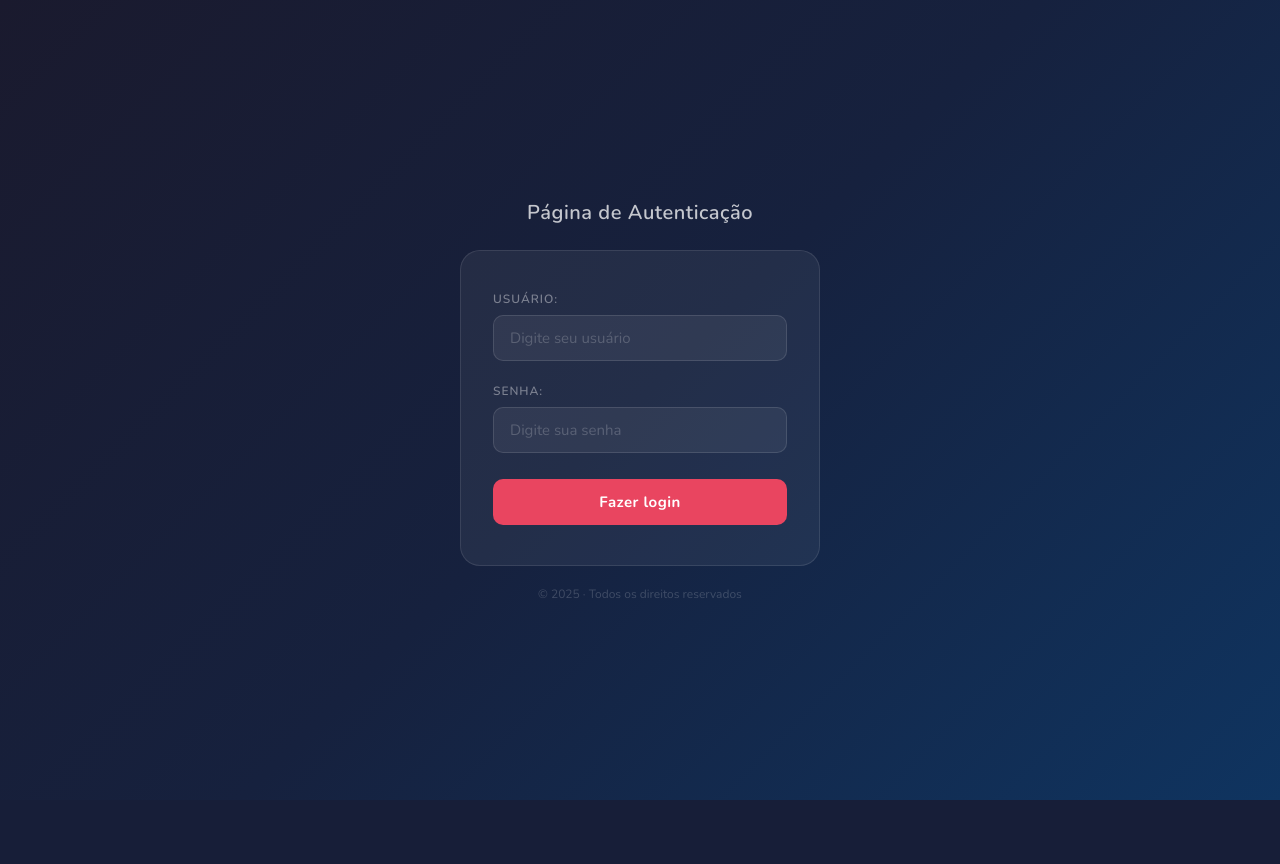
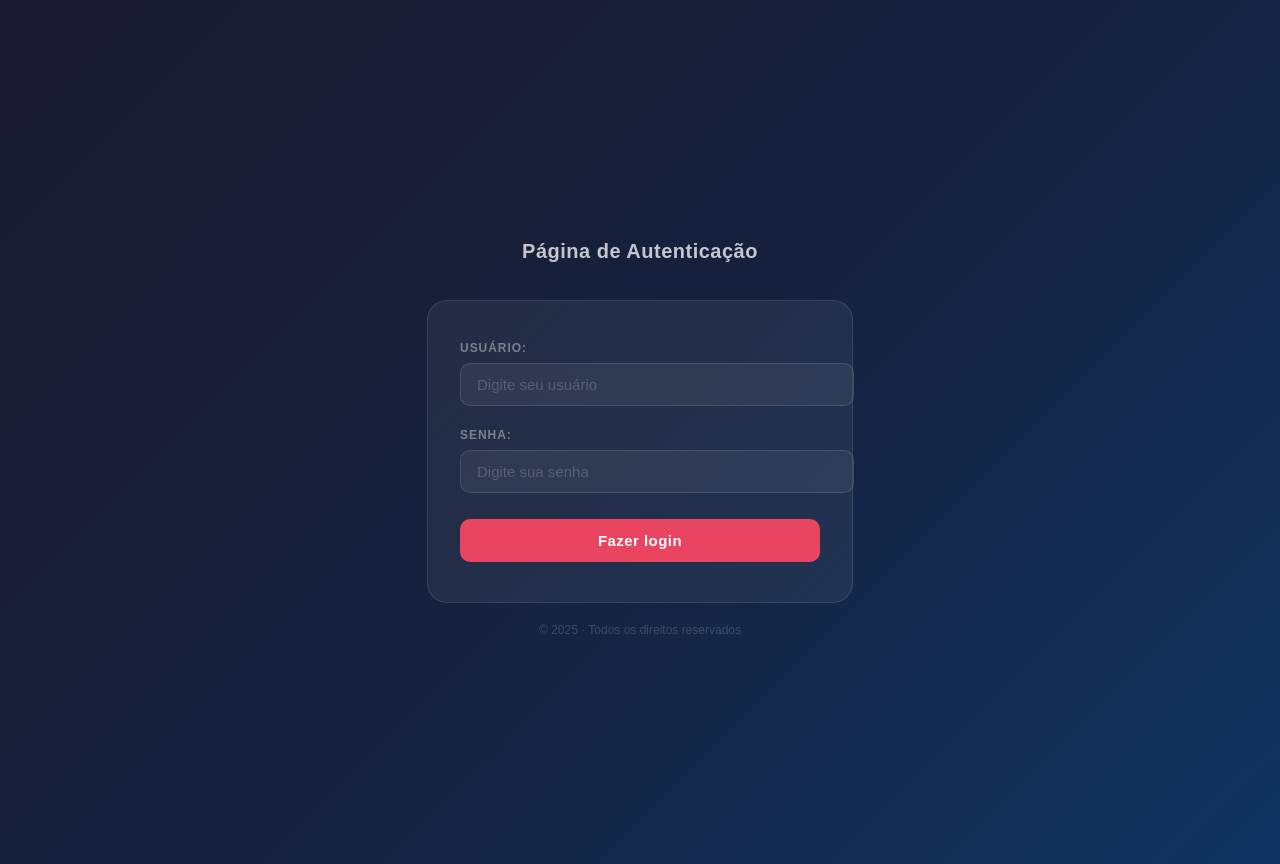
Before and after one commit to SouFigueiredo/extensionproject, a PHP site: page / in a window 1280 px wide. Before the commit the page ends 800 px from the top, so only its background shows below. Run offline with PHP 8.4, Linux system fonts and the light colour scheme.

Commit message:
Update style.css

```diff
--- a/style.css
+++ b/style.css
@@ -1,14 +1,3 @@
-/* ================================
-   style.css — Página de Login
-   ================================ */
-
-@import url('https://fonts.googleapis.com/css2?family=Nunito:wght@300;400;600;700&display=swap');
-
-*, *::before, *::after {
-  box-sizing: border-box;
-  margin: 0;
-  padding: 0;
-}
 
 body {
   min-height: 100vh;
```
